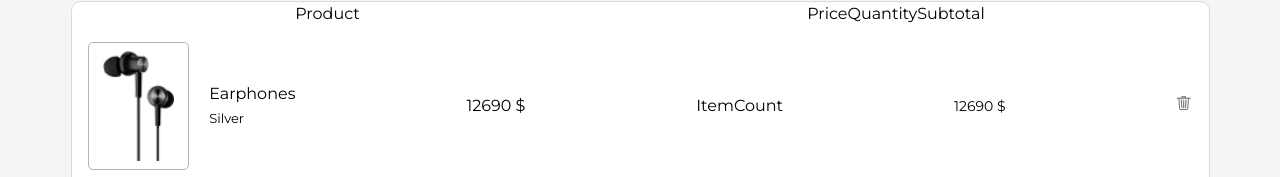
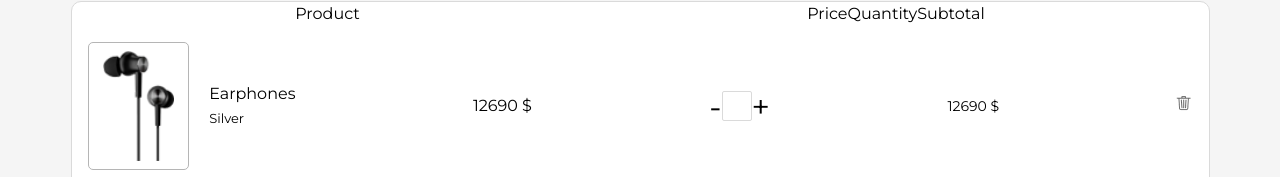
Before and after one commit to Hritvik-Mohan/codemonk-tech-assignment, a React (Vite) app: page / in a window 1280 px wide. Shown: the part 580-757 px from the top of the page. Built offline with nearby package versions, Linux system fonts and the light colour scheme.

Commit message:
Add ItemCount - Incremenet / decrement

```diff
--- a/src/components/ItemCount/ItemCount.css
+++ b/src/components/ItemCount/ItemCount.css
@@ -0,0 +1,28 @@
+.item-count__container {
+    display: flex;
+    align-items: center;
+}
+
+.item-count__input {
+    width: 30px;
+    height: 30px;
+    border: 1px solid var(--clr-light-grey);
+    border-radius: 2px;
+    text-align: center;
+}
+
+.item-count__decrement, .item-count__increment {
+    font-size: 2rem;
+    border: none;
+    background-color: var(--clr-light);
+}
+
+@media (min-width: 480px) {
+    .item-count__decrement, .item-count__increment {
+        background-color: var(--clr-white);
+    }
+
+    .item-count__container {
+        /* display: ; */
+    }
+}
--- a/src/components/ItemCount/ItemCount.jsx
+++ b/src/components/ItemCount/ItemCount.jsx
@@ -2,6 +2,10 @@ import './ItemCount.css'
 
 export default function ItemCount() {
   return (
-    <div>ItemCount</div>
+    <div className='item-count__container'>
+      <button className='item-count__decrement'>-</button>
+      <input className='item-count__input' type="number" />
+      <button className='item-count__increment'>+</button>
+    </div>
   )
 }
```
